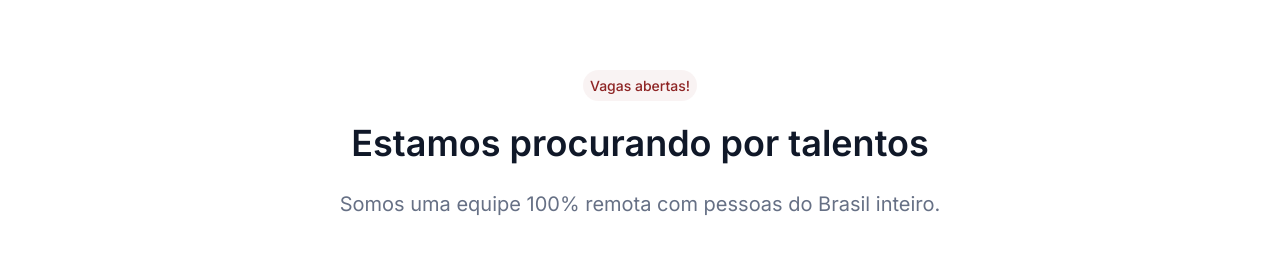
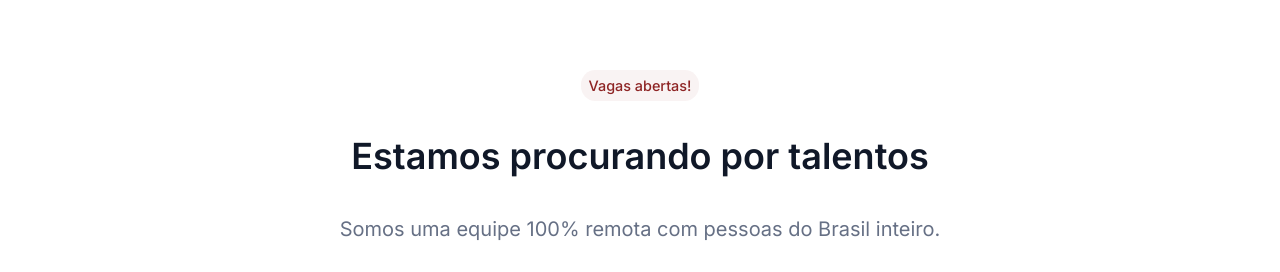
Before and after one commit to GustavoVSouza/OptimusTech, a plain HTML site: page index.html in a window 1280 px wide. Shown: the part 667-939 px from the top of the page. Drawn offline with Linux system fonts and the light colour scheme.

Commit message:
Área "Vagas abertas" concluida

```diff
--- a/index.html
+++ b/index.html
@@ -54,12 +54,10 @@
     </section>
 
     <section class="talentos">
-        <div class="talentos__alerta">
-            <span>Vagas abertas!</span>
-            <h2>Estamos procurando por talentos</h2>
-            <p>Somos uma equipe 100% remota com pessoas do Brasil inteiro.</p>
-            <img src="img/Grupo de pessoas.svg" alt="Reunião com um grupo de pessoas">
-        </div>
+        <span>Vagas abertas!</span>
+        <h2>Estamos procurando por talentos</h2>
+        <p>Somos uma equipe 100% remota com pessoas do Brasil inteiro.</p>
+        <img src="img/Grupo de pessoas.svg" alt="Reunião com um grupo de pessoas">
     </section>
 </body>
 </html>
--- a/style/talentos.css
+++ b/style/talentos.css
@@ -1,25 +1,29 @@
-.talentos__alerta {
+.talentos {
     text-align: center;
 }
 
-.talentos__alerta span{
+.talentos span{
     color: var(--cor-principal);
     background: var(--cor-principal-degrade);
     padding: .5em;
-    border-radius: 16px;
-    font-size: 14px;
+    border-radius: 1em;
+    font-size: .9em;
     font-weight: 500;
 }
 
-.talentos__alerta h2{
-    font-size: 36px;
+.talentos h2{
+    font-size: 2.25em;
     font-weight: 600;
     color: var(--cor-secundaria);
-    margin: .9em;
+    margin: 1.25em;
 }
 
-.talentos__alerta p{
-    font-size: 20px;
+.talentos p{
+    font-size: 1.25em;
     color: var(--cinza);
-    margin-bottom: 3em;
+    margin-bottom: 4em;
 }
+
+.talentos img{
+    width: 90vw;
+}
```
